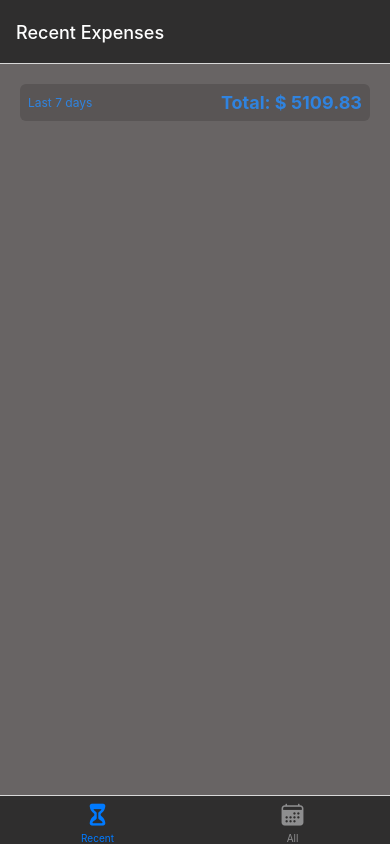
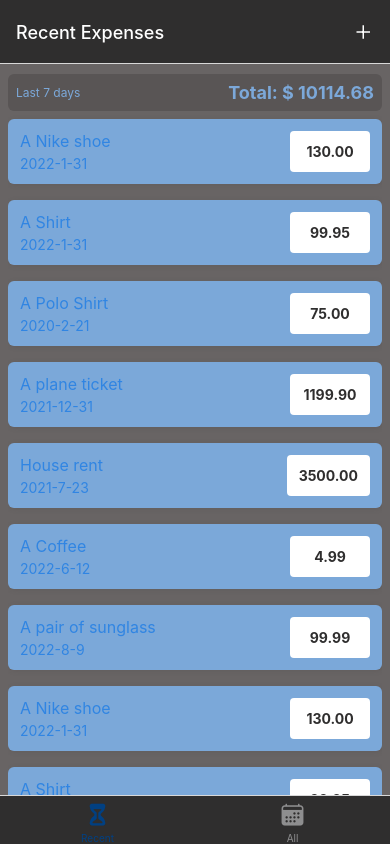
Before and after one commit to uzair011/expense-tracker, a React Native app: screen / in a window 390 px wide. Built offline with nearby package versions, Linux system fonts and the light colour scheme.

Commit message:
Third commit.

```diff
--- a/App.js
+++ b/App.js
@@ -7,9 +7,9 @@ import { Ionicons } from "@expo/vector-icons";
 
 import RecentExpenses from "./screens/RecentExpenses";
 import AllExpenses from "./screens/AllExpenses";
-
 import ManageExpenses from "./screens/ManageExpenses";
 import { GlobalStyles } from "./constants/Styles";
+import IconButton from "./components/ui/IconButton";
 
 const bottomTabs = createBottomTabNavigator();
 const Stack = createNativeStackNavigator();
@@ -17,12 +17,22 @@ const Stack = createNativeStackNavigator();
 function ExpenseOverview() {
   return (
     <bottomTabs.Navigator
-      screenOptions={{
+      screenOptions={({ navigation }) => ({
         headerStyle: { backgroundColor: GlobalStyles.colors.primary900 },
         headerTintColor: "white",
         tabBarStyle: { backgroundColor: GlobalStyles.colors.primary900 },
         tabBarActiveTintColor: GlobalStyles.colors.accent900,
-      }}
+        headerRight: ({ tintColor }) => (
+          <IconButton
+            icon="add"
+            size={24}
+            color={tintColor}
+            onPress={() => {
+              navigation.navigate("Manage Expenses");
+            }}
+          />
+        ),
+      })}
     >
       <bottomTabs.Screen
         name="Recent Expenses"
@@ -55,13 +65,26 @@ export default function App() {
     <>
       <StatusBar style="light" />
       <NavigationContainer>
-        <Stack.Navigator>
+        <Stack.Navigator
+          screenOptions={{
+            headerStyle: {
+              backgroundColor: GlobalStyles.colors.primary900,
+            },
+            headerTintColor: "white",
+          }}
+        >
           <Stack.Screen
             name="Expenses Overview"
             component={ExpenseOverview}
             options={{ headerShown: false }}
           />
-          <Stack.Screen name="Manage Expenses" component={ManageExpenses} />
+          <Stack.Screen
+            name="Manage Expenses"
+            component={ManageExpenses}
+            options={{
+              presentation: "modal",
+            }}
+          />
         </Stack.Navigator>
       </NavigationContainer>
     </>
--- a/components/expensesOutput/ExpenseItem.js
+++ b/components/expensesOutput/ExpenseItem.js
@@ -1,23 +1,42 @@
 import { Pressable, View, Text, StyleSheet } from "react-native";
+import { useNavigation } from "@react-navigation/native";
+
 import { GlobalStyles } from "../../constants/Styles";
+import { getFormattedDate } from "../../utils/Date";
 
-function ExpenseItem({ description, amount, date }) {
-  <Pressable>
+function ExpenseItem({ id, description, amount, date }) {
+  const navigation = useNavigation();
+
+  function expensePressHandler() {
+    navigation.navigate("Manage Expenses", {
+      expenseId: id,
+    });
+  }
+
+  return (
+    <Pressable
+      onPress={expensePressHandler}
+      style={({ pressed }) => pressed && styles.pressedStyle}
+    >
       <View style={styles.expenseItemStyle}>
         <View>
           <Text style={[styles.textBase, styles.descriptionStyle]}>
             {description}
           </Text>
-        <Text style={styles.textBase}>{date.toString()}</Text>
+          <Text style={styles.textBase}>{getFormattedDate(date)}</Text>
         </View>
         <View style={styles.amountContainer}>
-        <Text style={styles.amount}>{amount}</Text>
+          <Text style={styles.amount}>{amount.toFixed(2)}</Text>
         </View>
       </View>
-  </Pressable>;
+    </Pressable>
+  );
 }
 
 const styles = StyleSheet.create({
+  pressedStyle: {
+    opacity: 0.75,
+  },
   expenseItemStyle: {
     padding: 12,
     marginVertical: 8,
@@ -46,6 +65,7 @@ const styles = StyleSheet.create({
     justifyContent: "center",
     alignItems: "center",
     borderRadius: 4,
+    minWidth: 80,
   },
   amount: {
     color: GlobalStyles.colors.primary900,
--- a/components/expensesOutput/ExpensesOutput.js
+++ b/components/expensesOutput/ExpensesOutput.js
@@ -47,6 +47,36 @@ const DUMMY_DATA = [
     amount: 99.99,
     date: new Date("2022-08-09"),
   },
+  {
+    id: "e8",
+    description: "A Nike shoe",
+    amount: 130.001,
+    date: new Date("2022-01-31"),
+  },
+  {
+    id: "e9",
+    description: "A Shirt",
+    amount: 99.95,
+    date: new Date("2022-01-31"),
+  },
+  {
+    id: "e10",
+    description: "A Polo Shirt",
+    amount: 75.0,
+    date: new Date("2020-02-21"),
+  },
+  {
+    id: "e11",
+    description: "A plane ticket",
+    amount: 1199.9,
+    date: new Date("2021-12-31"),
+  },
+  {
+    id: "e12",
+    description: "House rent",
+    amount: 3500,
+    date: new Date("2021-07-23"),
+  },
 ];
 
 function ExpenseOutput({ expenses, expensePeriod }) {
@@ -63,8 +93,10 @@ export default ExpenseOutput;
 
 const styles = StyleSheet.create({
   container: {
-    padding: 20,
     backgroundColor: GlobalStyles.colors.primary100,
+    paddingHorizontal: 8,
+    paddingTop: 10,
+    // paddingVertical: 6,
     flex: 1,
   },
 });
--- /dev/null
+++ b/components/ui/IconButton.js
@@ -0,0 +1,29 @@
+import { Pressable, View, StyleSheet } from "react-native";
+import { Ionicons } from "@expo/vector-icons";
+
+function IconButton({ icon, size, color, onPress }) {
+  return (
+    <Pressable
+      onPress={onPress}
+      style={({ pressed }) => pressed && styles.pressStyle}
+    >
+      <View style={styles.plusStyles}>
+        <Ionicons name={icon} size={size} color={color} />
+      </View>
+    </Pressable>
+  );
+}
+
+const styles = StyleSheet.create({
+  plusStyles: {
+    borderRadius: 24,
+    padding: 6,
+    marginHorizontal: 8,
+    marginVertical: 2,
+  },
+  pressStyle: {
+    opacity: 0.75,
+  },
+});
+
+export default IconButton;
--- a/constants/Styles.js
+++ b/constants/Styles.js
@@ -3,7 +3,9 @@ export const GlobalStyles = {
     primary100: "#686464ff",
     primary200: "#595555ff",
     primary900: "#2b2a2afb",
-    accent100: "#2f85e2fb",
-    accent200: "#7caadcfb",
+    accent100: "#7caadcfb",
+    accent200: "#2f85e2fb",
+    accent900: "#004084fb",
+    error900: "#e11515fb",
   },
 };
--- a/screens/ManageExpenses.js
+++ b/screens/ManageExpenses.js
@@ -1,19 +1,39 @@
-import { View, Text, StyleSheet } from "react-native";
+import { useLayoutEffect } from "react";
+import { View, StyleSheet } from "react-native";
 
-import colors from "../constants/Styles";
+import { IconButton } from "../components/ui/IconButton";
+import { GlobalStyles } from "../constants/Styles";
 
-function ManageExpenses() {
+function ManageExpenses({ route, navigation }) {
+  const editedExpenseId = route.params?.expenseId;
+  const isEditing = !!editedExpenseId;
+
+  useLayoutEffect(() => {
+    navigation.setOptions({
+      title: isEditing ? "Edit Expense" : "Add Expense",
+    });
+  }, [navigation, isEditing]);
+
+  function deleteExpenseHandler() {}
+
   return (
     <View>
-      <Text>This is Manage expenses screen.</Text>
+      {isEditing && (
+        <IconButton
+          icon="trash"
+          color={GlobalStyles.colors.error900}
+          size={30}
+          onPress={deleteExpenseHandler}
+        />
+      )}
     </View>
   );
 }
-
-export default ManageExpenses;
 
 const styles = StyleSheet.create({
   rootContainer: {
     // backgroundColor: colors.primary100,
   },
 });
+
+export default ManageExpenses;
--- /dev/null
+++ b/utils/Date.js
@@ -0,0 +1,3 @@
+export function getFormattedDate(date) {
+  return `${date.getFullYear()}-${date.getMonth() + 1}-${date.getDate()}`;
+}
```
Also changed, not shown: components/expensesOutput/ExpensesList.js (+0 -7 lines). Lines whose indentation alone changed are shown as unchanged.
